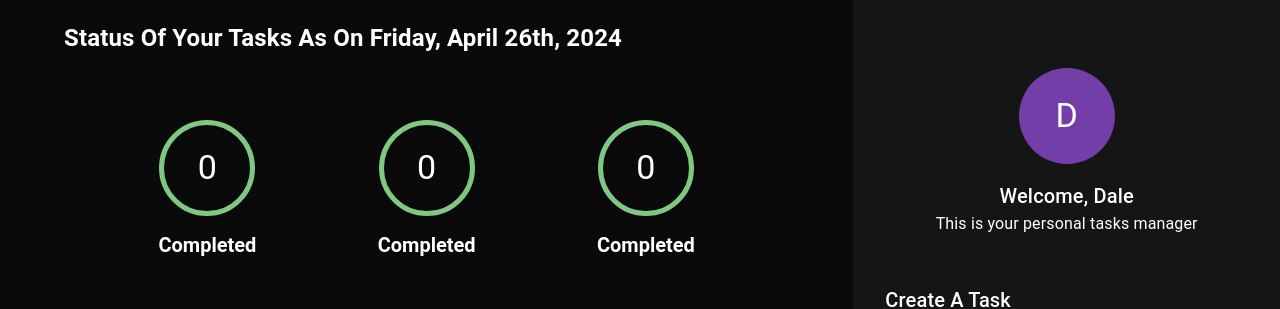
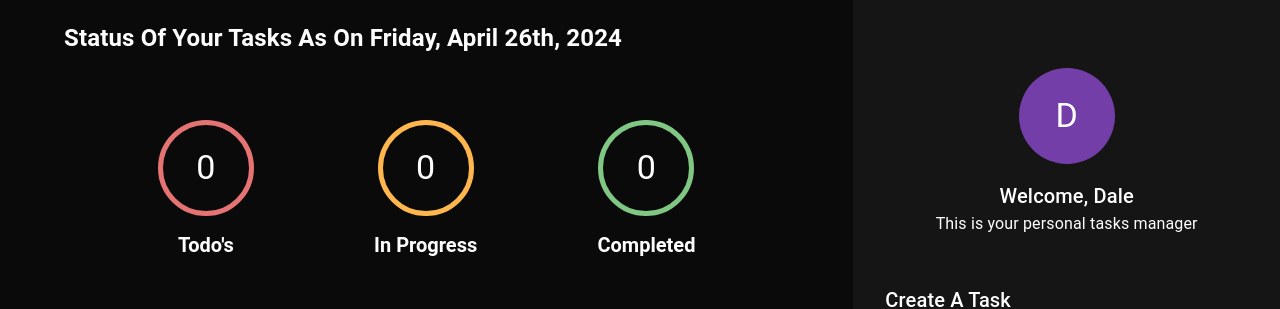
Before and after one commit to dalesyth/TodoFrontEnd, a React (Create React App) app: page / in a window 1280 px wide. Shown: the top 309 px of the page. Built offline with nearby package versions, Linux system fonts and the light colour scheme; no server answers.

Commit message:
Implemented task counters

```diff
--- a/src/components/taskArea/taskArea.tsx
+++ b/src/components/taskArea/taskArea.tsx
@@ -8,6 +8,7 @@
 import { ITaskApi } from './interfaces/ITaskApi';
 import { Status } from '../createTaskForm/enums/Status';
 import { IUpdateTask } from '../createTaskForm/interfaces/IUpdateTask';
+import { countTasks } from './helpers/countTasks';
 
 export const TaskArea: FC = () => {
   const { error, isLoading, data, refetch } = useQuery({
@@ -64,9 +65,18 @@
           xs={12}
           mb={8}
         >
-          <TaskCounter />
-          <TaskCounter />
-          <TaskCounter />
+          <TaskCounter
+            count={data ? countTasks(data, Status.todo) : undefined}
+            status={Status.todo}
+          />
+          <TaskCounter
+            count={data ? countTasks(data, Status.inProgress) : undefined}
+            status={Status.inProgress}
+          />
+          <TaskCounter
+            count={data ? countTasks(data, Status.completed) : undefined}
+            status={Status.completed}
+          />
         </Grid>
         <Grid item display="flex" flexDirection="column" xs={10} md={8}>
           <>
```
